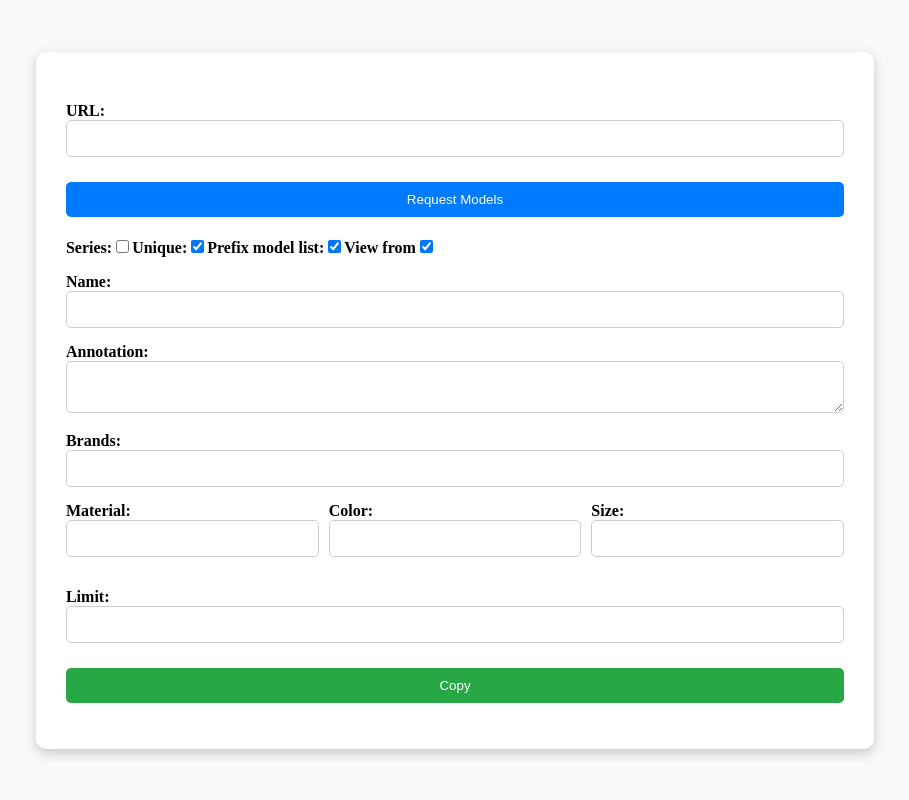
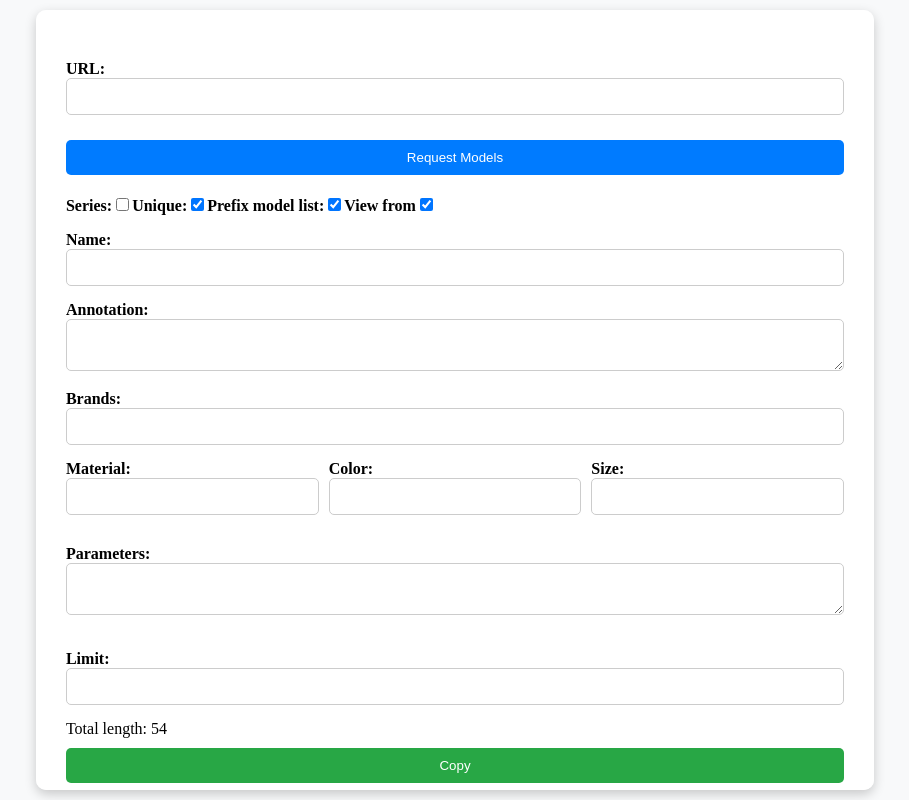
Before and after one commit to Sainekt/fyo-parse, a Next.js app: page / in a window 1280 px wide. Both pictures are taken after a click on the checkbox "View from". Shown: the whole page, without its empty margins (185-1094 px from the left). Built offline with nearby package versions, Linux system fonts and the light colour scheme.

Commit message:
fixes copying and added text field for parameters

```diff
--- a/src/app/components/Form.jsx
+++ b/src/app/components/Form.jsx
@@ -8,6 +8,7 @@ export default function Form({ defaultData, setFormData }) {
     const [material, setMaterial] = useState('');
     const [color, setColor] = useState('');
     const [size, setSize] = useState('');
+    const [parameters, setParameters] = useState('');
 
     const splitter = (text, inputSep = ' ', sep = ', ') => {
         return text.trimEnd().split(inputSep).join(sep);
@@ -23,15 +24,16 @@ export default function Form({ defaultData, setFormData }) {
         if (material) data += `Материал: ${splitter(material)}\n`;
         if (color) data += `Цвет: ${splitter(color)}\n`;
         if (size) {
-            data += `Размер: ${splitter(size)}\n\n`;
+            data += `Размер: ${size}\n`;
         }
+        if (parameters) data += `${parameters}\n`;
         setFormData(data);
     };
 
     useEffect(() => {
         handleChanged();
         return () => setFormData('');
-    }, [name, annotation, brands, material, color, size]);
+    }, [name, annotation, brands, material, color, size, parameters]);
 
     useEffect(() => {
         if (defaultData) getBrands();
@@ -115,6 +117,16 @@ export default function Form({ defaultData, setFormData }) {
                     />
                 </div>
             </div>
+            <label htmlFor='parameters' className='label'>
+                Parameters:
+            </label>
+            <textarea
+                className='input'
+                type='text'
+                id='parameters'
+                value={parameters}
+                onChange={(target) => setParameters(target.target.value)}
+            />
         </>
     );
 }
--- a/src/app/components/Main.jsx
+++ b/src/app/components/Main.jsx
@@ -81,10 +81,6 @@ export default function Main() {
         navigator.clipboard.writeText(data.trim());
     }
     useEffect(() => {
-        if (!defaultData) {
-            setToralLength(formData.length);
-            return;
-        }
         const newData = [];
         let models = '';
         if (prefix) {
@@ -92,6 +88,7 @@ export default function Main() {
                 '\nСписок совместимых устройств (может быть не полным!):\n';
         }
         const uniqueSet = new Set();
+        if (defaultData) {
             for (const element of defaultData) {
                 if (unique) {
                     if (uniqueSet.has(element.model)) {
@@ -104,7 +101,8 @@ export default function Main() {
                 models += newModel;
                 newData.push(element);
             }
-        const data = models.trim();
+        }
+        const data = models.trimEnd();
         setStringData(data);
         setToralLength(data.length + formData.length);
         setData(newData);
```
Lines whose indentation alone changed are shown as unchanged.
